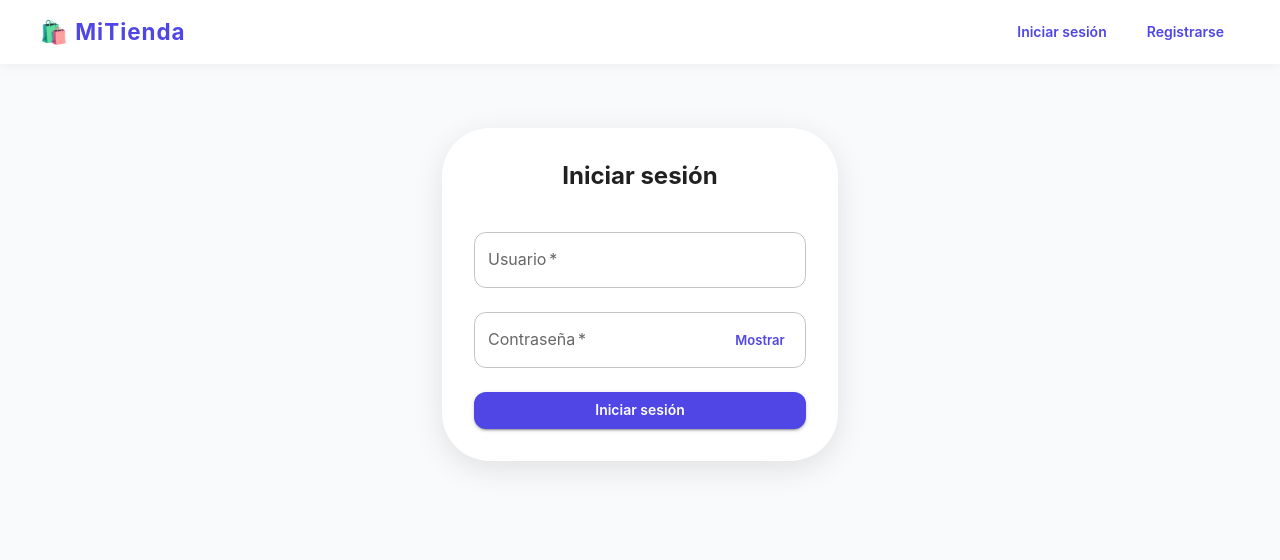
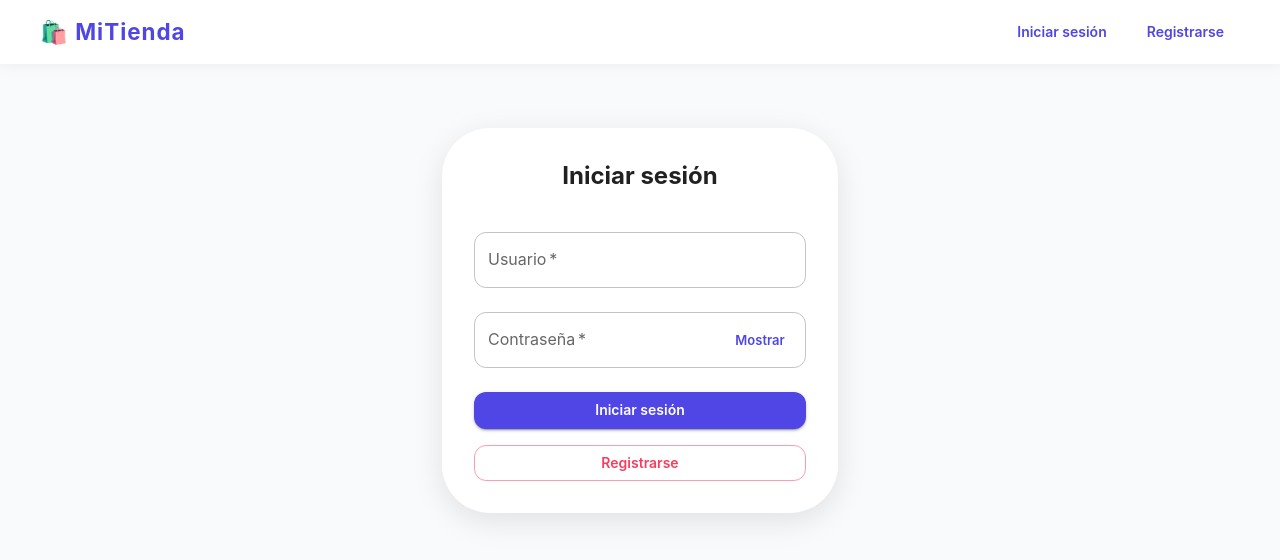
Before and after one commit to Patogol35/Hoy, a React (Vite) app: page /login in a window 1280 px wide. Shown: the top 560 px of the page. Built offline with nearby package versions, Linux system fonts and the light colour scheme.

Commit message:
Update Login.jsx

```diff
--- a/src/pages/Login.jsx
+++ b/src/pages/Login.jsx
@@ -1,4 +1,4 @@
-            import { useState } from "react";
+import { useState } from "react";
 import { login as apiLogin } from "../api/api";
 import { useAuth } from "../context/AuthContext";
 import { useNavigate } from "react-router-dom";
@@ -87,7 +87,7 @@ export default function Login() {
               ),
             }}
           />
-          <Box mt={2}>
+          <Box mt={2} display="flex" flexDirection="column" gap={2}>
             <Button
               type="submit"
               variant="contained"
@@ -98,9 +98,19 @@ export default function Login() {
             >
               {loading ? "Entrando..." : "Iniciar sesión"}
             </Button>
+
+            {/* Botón de registro */}
+            <Button
+              variant="outlined"
+              color="secondary"
+              fullWidth
+              onClick={() => navigate("/register")}
+            >
+              Registrarse
+            </Button>
           </Box>
         </form>
       </Paper>
     </Container>
   );
-            }
+}
```
